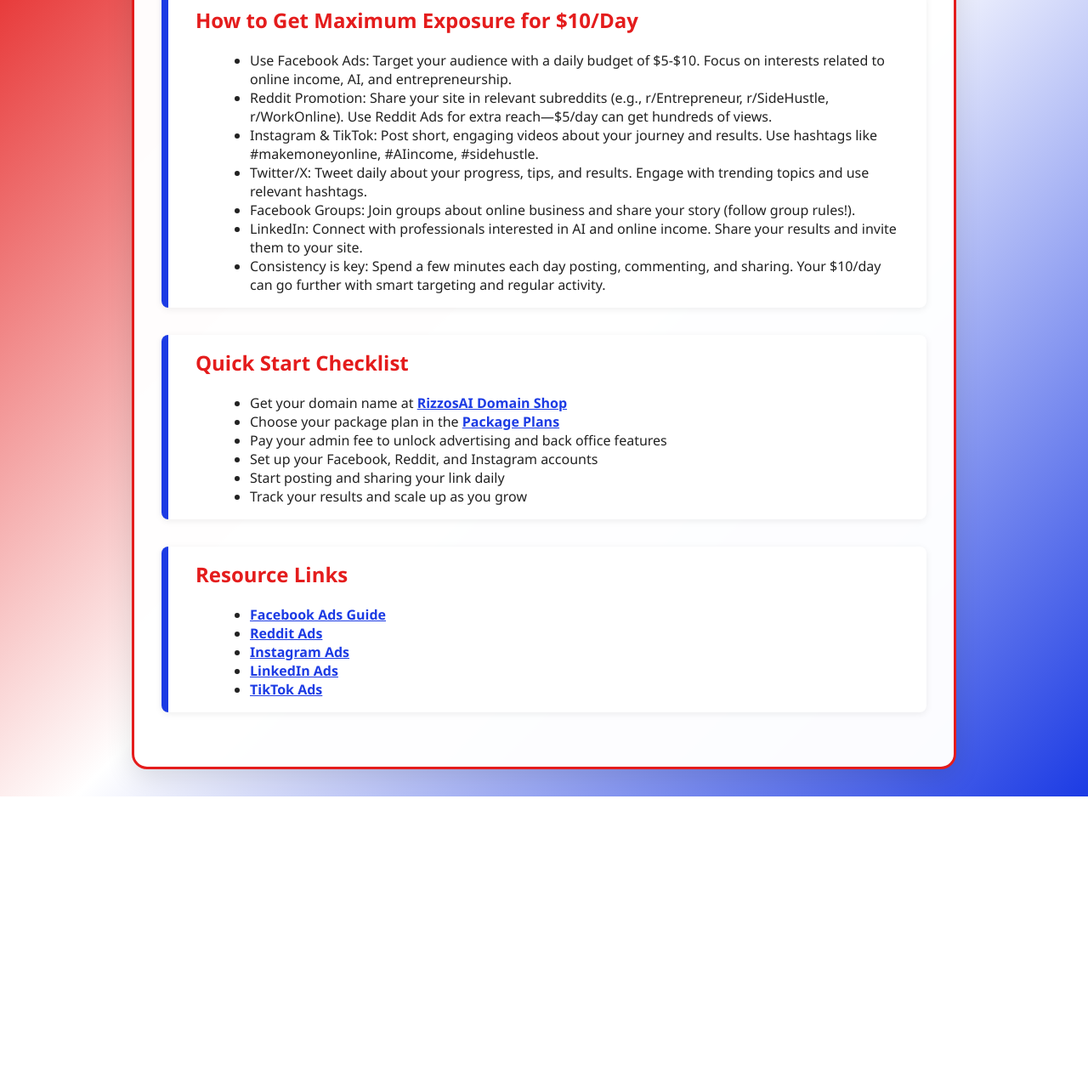
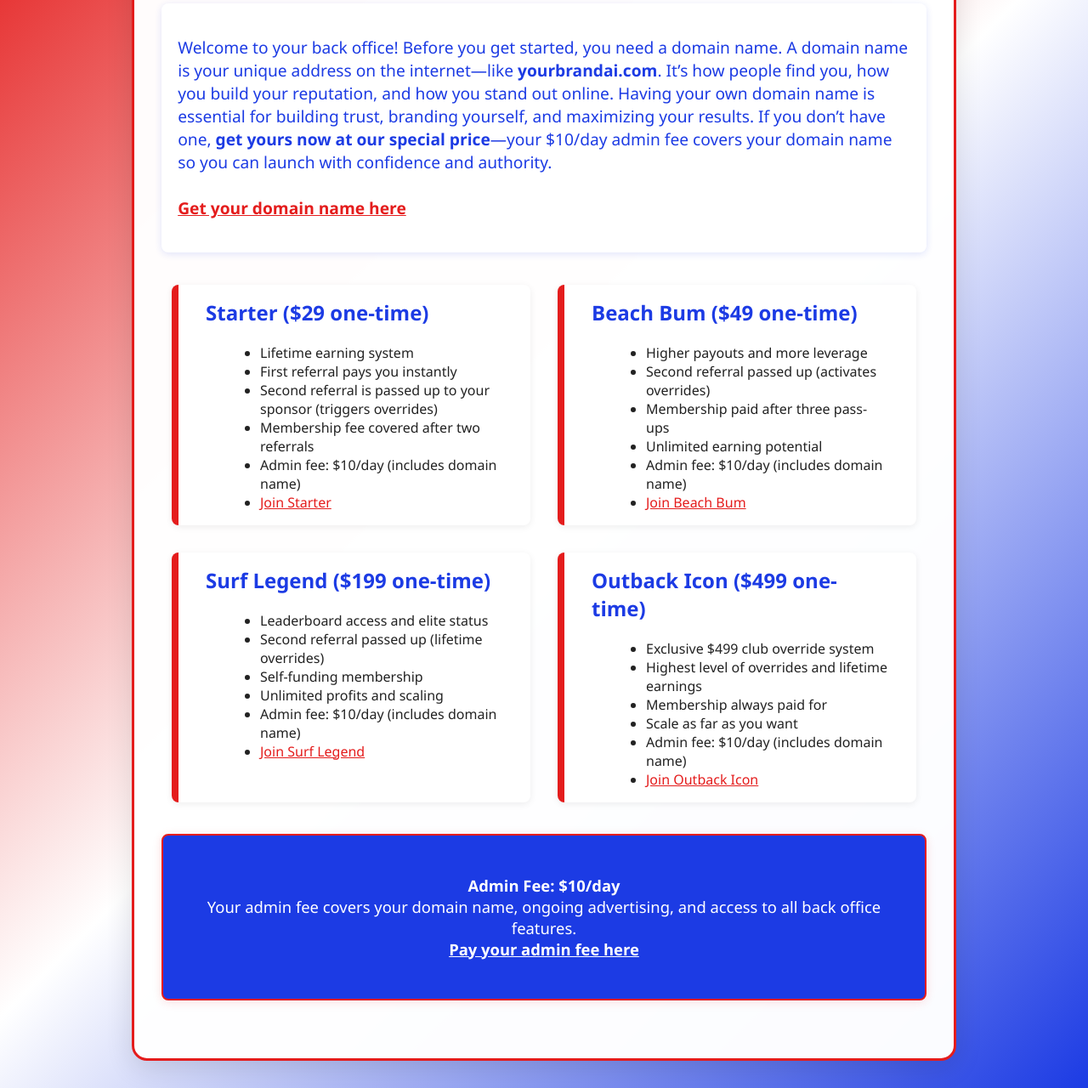
Before and after one commit to rizzosai/guides, a plain HTML site: page index.html in a window 1280 px wide. Shown: the part 165-1445 px from the top of the page at 85% size. Before the commit the page ends 1102 px from the top, so only its background shows below. Drawn offline with Linux system fonts and the light colour scheme.

Commit message:
Update title and restructure content for packages

```diff
--- a/index.html
+++ b/index.html
@@ -4,7 +4,7 @@
 <head>
     <meta charset="UTF-8">
     <meta name="viewport" content="width=device-width, initial-scale=1.0">
-    <title>RizzosAI Marketing Guides</title>
+    <title>RizzosAI Package Plans</title>
     <style>
         body {
             background: linear-gradient(135deg, #e41c1c 0%, #fff 50%, #1c3be4 100%);
@@ -27,31 +27,61 @@
         h1 {
             text-align: center;
             color: #e41c1c;
-            font-size: 2.2em;
+            font-size: 2.5em;
             text-shadow: 2px 2px 0 #fff, 4px 4px 0 #1c3be4;
             margin-bottom: 0.5em;
         }
 
-        .guide {
+        .intro {
+            font-size: 1.2em;
+            margin-bottom: 2em;
+            color: #1c3be4;
             background: #fff;
-            border-left: 8px solid #1c3be4;
+            border-radius: 8px;
+            padding: 1em;
+            box-shadow: 0 2px 8px #1c3be422;
+        }
+
+        .plans {
+            display: flex;
+            flex-wrap: wrap;
+            gap: 2em;
+            justify-content: center;
+            margin-bottom: 2em;
+        }
+
+        .plan {
+            background: #fff;
+            border-left: 8px solid #e41c1c;
             border-radius: 8px;
             box-shadow: 0 2px 8px rgba(0, 0, 0, 0.07);
             padding: 1em 2em;
-            margin-bottom: 2em;
+            width: 350px;
         }
 
-        .guide h2 {
-            color: #e41c1c;
+        .plan h2 {
+            color: #1c3be4;
             margin-top: 0;
         }
 
-        .guide ul {
+        .plan ul {
             margin: 0.5em 0 0 1.5em;
         }
 
-        a {
-            color: #1c3be4;
+        .paybox {
+            background: #1c3be4;
+            color: #fff;
+            border-radius: 8px;
+            padding: 1.5em;
+            margin: 2em 0;
+            text-align: center;
+            font-size: 1.15em;
+            box-shadow: 0 2px 12px #e41c1c22;
+            border: 2px solid #e41c1c;
+        }
+
+        .paybox a {
+            color: #fff;
             font-weight: bold;
             text-decoration: underline;
         }
@@ -60,45 +90,72 @@
 
 <body>
     <div class="container">
-        <h1>Marketing Guides & Resources</h1>
-        <div class="guide">
-            <h2>How to Get Maximum Exposure for $10/Day</h2>
+        <h1>Choose Your RizzosAI Package</h1>
+        <div class="intro">
+            <p>Welcome to your back office! Before you get started, you need a domain name. A domain name is your unique
+                address on the internet—like <b>yourbrandai.com</b>. It’s how people find you, how you build your
+                reputation, and how you stand out online. Having your own domain name is essential for building trust,
+                branding yourself, and maximizing your results. If you don’t have one, <b>get yours now at our special
+                    price</b>—your $10/day admin fee covers your domain name so you can launch with confidence and
+                authority.<br><br>
+                <a href="YOUR_DOMAIN_SHOP_LINK_HERE" style="color:#e41c1c; font-weight:bold;">Get your domain name
+                    here</a>
+            </p>
+        </div>
+        <div class="plans">
+            <div class="plan">
+                <h2>Starter ($29 one-time)</h2>
                 <ul>
-                <li>Use Facebook Ads: Target your audience with a daily budget of $5-$10. Focus on interests related to
-                    online income, AI, and entrepreneurship.</li>
-                <li>Reddit Promotion: Share your site in relevant subreddits (e.g., r/Entrepreneur, r/SideHustle,
-                    r/WorkOnline). Use Reddit Ads for extra reach—$5/day can get hundreds of views.</li>
-                <li>Instagram & TikTok: Post short, engaging videos about your journey and results. Use hashtags like
-                    #makemoneyonline, #AIincome, #sidehustle.</li>
-                <li>Twitter/X: Tweet daily about your progress, tips, and results. Engage with trending topics and use
-                    relevant hashtags.</li>
-                <li>Facebook Groups: Join groups about online business and share your story (follow group rules!).</li>
-                <li>LinkedIn: Connect with professionals interested in AI and online income. Share your results and
-                    invite them to your site.</li>
-                <li>Consistency is key: Spend a few minutes each day posting, commenting, and sharing. Your $10/day can
-                    go further with smart targeting and regular activity.</li>
+                    <li>Lifetime earning system</li>
+                    <li>First referral pays you instantly</li>
+                    <li>Second referral is passed up to your sponsor (triggers overrides)</li>
+                    <li>Membership fee covered after two referrals</li>
+                    <li>Admin fee: $10/day (includes domain name)</li>
+                    <li><a href="YOUR_PAYMENT_LINK_STARTER" style="color:#e41c1c;">Join Starter</a></li>
                 </ul>
             </div>
-        <div class="guide">
-            <h2>Quick Start Checklist</h2>
+            <div class="plan">
+                <h2>Beach Bum ($49 one-time)</h2>
                 <ul>
-                <li>Get your domain name at <a href="https://rizzosai.shopco.com/">RizzosAI Domain Shop</a></li>
-                <li>Choose your package plan in the <a href="plans.html">Package Plans</a></li>
-                <li>Pay your admin fee to unlock advertising and back office features</li>
-                <li>Set up your Facebook, Reddit, and Instagram accounts</li>
-                <li>Start posting and sharing your link daily</li>
-                <li>Track your results and scale up as you grow</li>
+                    <li>Higher payouts and more leverage</li>
+                    <li>Second referral passed up (activates overrides)</li>
+                    <li>Membership paid after three pass-ups</li>
+                    <li>Unlimited earning potential</li>
+                    <li>Admin fee: $10/day (includes domain name)</li>
+                    <li><a href="YOUR_PAYMENT_LINK_BEACHBUM" style="color:#e41c1c;">Join Beach Bum</a></li>
                 </ul>
             </div>
-        <div class="guide">
-            <h2>Resource Links</h2>
+            <div class="plan">
+                <h2>Surf Legend ($199 one-time)</h2>
                 <ul>
-                <li><a href="https://www.facebook.com/business/ads">Facebook Ads Guide</a></li>
-                <li><a href="https://ads.reddit.com/">Reddit Ads</a></li>
-                <li><a href="https://business.instagram.com/advertising">Instagram Ads</a></li>
-                <li><a href="https://business.linkedin.com/marketing-solutions/ads">LinkedIn Ads</a></li>
-                <li><a href="https://ads.tiktok.com/">TikTok Ads</a></li>
+                    <li>Leaderboard access and elite status</li>
+                    <li>Second referral passed up (lifetime overrides)</li>
+                    <li>Self-funding membership</li>
+                    <li>Unlimited profits and scaling</li>
+                    <li>Admin fee: $10/day (includes domain name)</li>
+                    <li><a href="YOUR_PAYMENT_LINK_SURFLEGEND" style="color:#e41c1c;">Join Surf Legend</a></li>
+                </ul>
+            </div>
+            <div class="plan">
+                <h2>Outback Icon ($499 one-time)</h2>
+                <ul>
+                    <li>Exclusive $499 club override system</li>
+                    <li>Highest level of overrides and lifetime earnings</li>
+                    <li>Membership always paid for</li>
+                    <li>Scale as far as you want</li>
+                    <li>Admin fee: $10/day (includes domain name)</li>
+                    <li><a href="YOUR_PAYMENT_LINK_OUTBACKICON" style="color:#e41c1c;">Join Outback Icon</a></li>
                 </ul>
             </div>
         </div>
+        <div class="paybox">
+            <p><b>Admin Fee: $10/day</b><br>
+                Your admin fee covers your domain name, ongoing advertising, and access to all back office features.
+                <br>
+                <a href="YOUR_PAYMENT_LINK_ADMINFEE">Pay your admin fee here</a>
+            </p>
+        </div>
+    </div>
 </body>
+
+</html>
```
Lines whose indentation alone changed are shown as unchanged.
